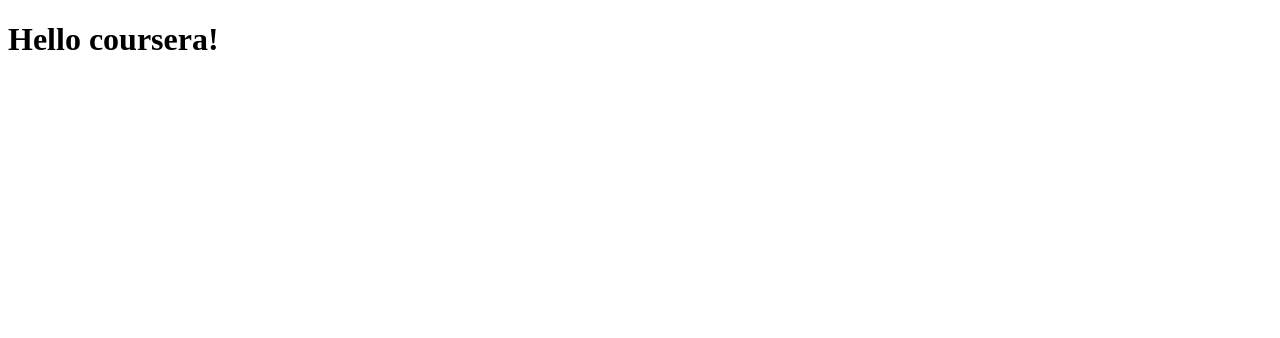
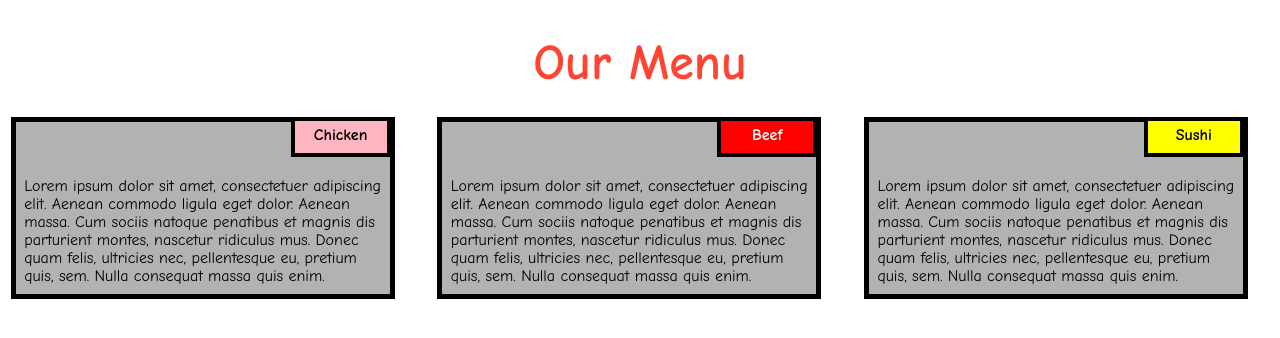
Before and after one commit to HarishKumaarD/coursera-test, a plain HTML site: page index.html in a window 1280 px wide. Drawn offline with Linux system fonts and the light colour scheme; files that its build step writes are made by us from their sources.

Commit message:
index.html

```diff
--- a/index.html
+++ b/index.html
@@ -1,9 +1,37 @@
 <!DOCTYPE html>
 <html>
 <head>
-  <title>HelloCoursera</title>
+
+<title>Responsive Layout</title>
+<meta name="viewport" content="width=device-width, initial-scale=1">
+<link rel="stylesheet" type="text/css" href="style.css">
+
 </head>
 <body>
-<h1>Hello coursera!</h1>
+<h1>Our Menu</h1>
+
+
+
+<div class="col-lg-4 col-md-6 col-sm-12">
+	<div class="box">
+  		<p class="content-name name1">Chicken</p>
+  		<p class="content">Lorem ipsum dolor sit amet, consectetuer adipiscing elit. Aenean commodo ligula eget dolor. Aenean massa. Cum sociis natoque penatibus et magnis dis parturient montes, nascetur ridiculus mus. Donec quam felis, ultricies nec, pellentesque eu, pretium quis, sem. Nulla consequat massa quis enim.</p>
+	</div>
+</div>
+
+<div class="col-lg-4 col-md-6 col-sm-12">
+  	<div class="box">
+   		<p class="content-name name2">Beef</p>
+   		<p class="content">Lorem ipsum dolor sit amet, consectetuer adipiscing elit. Aenean commodo ligula eget dolor. Aenean massa. Cum sociis natoque penatibus et magnis dis parturient montes, nascetur ridiculus mus. Donec quam felis, ultricies nec, pellentesque eu, pretium quis, sem. Nulla consequat massa quis enim.</p>
+  	</div>
+</div>
+
+<div class="col-lg-4 col-md-12 col-sm-12">
+  	<div class="box">
+  		<p class="content-name name3">Sushi</p>
+  		<p class="content">Lorem ipsum dolor sit amet, consectetuer adipiscing elit. Aenean commodo ligula eget dolor. Aenean massa. Cum sociis natoque penatibus et magnis dis parturient montes, nascetur ridiculus mus. Donec quam felis, ultricies nec, pellentesque eu, pretium quis, sem. Nulla consequat massa quis enim.</p>
+  	</div>
+</div>
+
 </body>
 </html>
```
